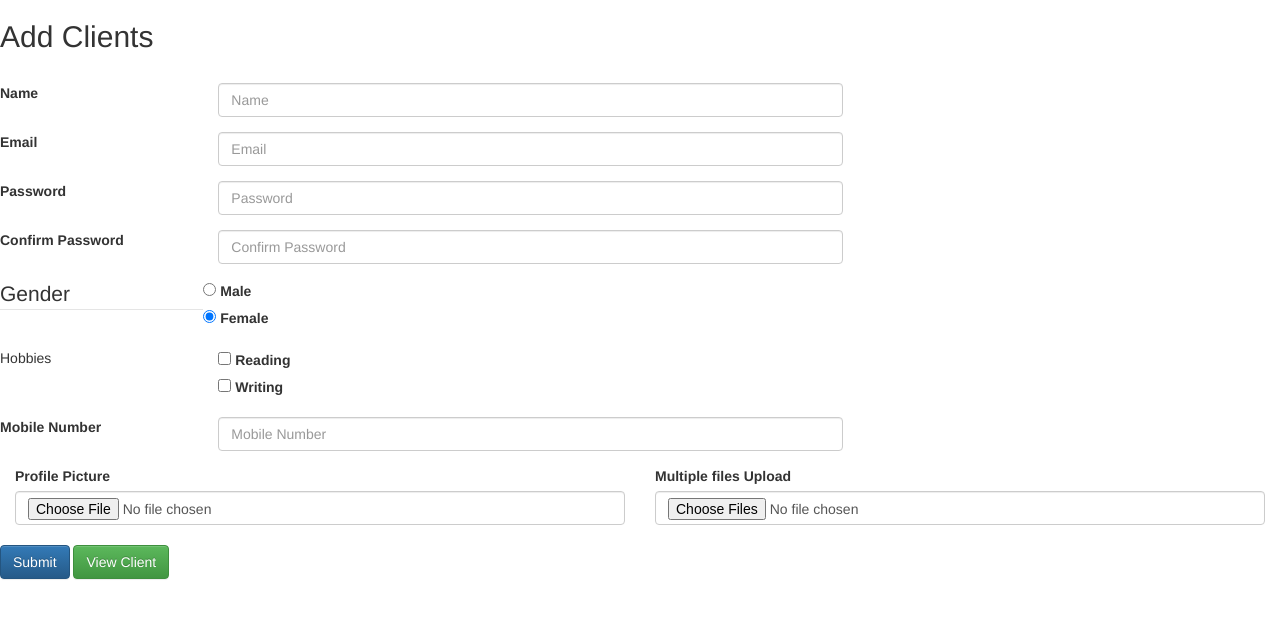
After one commit to gajrajbhadoriya/Think-Tanker, a PHP site: page /CRUD-Multipal-fields/index.php in a window 1280 px wide. The commit adds this page. Shown: the top 619 px of the page. Run offline with PHP 8.4, Linux system fonts and the light colour scheme.

Commit message:
CRUD operation added here

```diff
--- /dev/null
+++ b/CRUD-Multipal-fields/index.php
@@ -0,0 +1,237 @@
+<?php
+$errors = [];
+
+if (isset($_POST["submit"])) {
+    $name = trim($_POST["name"]);
+    if (empty($name)) {
+        $errors["name"] = "Name is required.";
+    }
+
+    $email = trim($_POST["email"]);
+    if (empty($email)) {
+        $errors["email"] = "Email is required.";
+    } elseif (!filter_var($email, FILTER_VALIDATE_EMAIL)) {
+        $errors["email"] = "Invalid email format.";
+    }
+
+    $password = trim($_POST["password"]);
+    if (empty($password)) {
+        $errors["password"] = "Password is required.";
+    }
+
+    $confirm_password = trim($_POST["confirm_password"]);
+    if (empty($confirm_password)) {
+        $errors["confirm_password"] = "Confirm Password is required.";
+    } elseif ($password !== $confirm_password) {
+        $errors["confirm_password"] = "Passwords do not match.";
+    }
+
+    $gender = trim($_POST["gender"]);
+    if (empty($gender)) {
+        $errors["gender"] = "Password is required.";
+    }
+
+    $mobile = trim($_POST["mobile"]);
+    if (empty($mobile) || !preg_match("/^[0-9]{10}$/", $mobile)) {
+        $errors["mobile"] = "Invalid mobile number. Please enter a 10-digit number.";
+    }
+
+    if (empty($_FILES["photo"]["name"])) {
+        $errors["photo"] = "Photo is required.";
+    } else {
+        $photo = $_FILES["photo"];
+        $img_name = $photo["name"];
+        $img_size = $photo["size"];
+        $tmp_name = $photo["tmp_name"];
+        $img_error = $photo["error"];
+
+        $img_ex = pathinfo($img_name, PATHINFO_EXTENSION);
+        $allowed_exs = array("jpg", "png", "jpeg");
+
+        if (in_array($img_ex, $allowed_exs)) {
+            $new_img_name = uniqid("IMG-", true). '.' . $img_ex;
+            $img_upload_path = 'uploads/'. $new_img_name;
+            move_uploaded_file($tmp_name, $img_upload_path);
+        }
+    }
+
+    if (empty($errors)) {
+        include 'includes/db_connection.php';
+        $name = $_POST['name'];
+        $email = $_POST['email'];
+        $password = $_POST['password'];
+        $gender = isset($_POST['gender']) ? $_POST['gender'] : '';
+        $hobbies = isset($_POST['hobbies']) && is_array($_POST['hobbies']) ? $_POST['hobbies'] : [];
+
+        if (empty($hobbies)) {
+            $errors["hobbies"] = "Please select at least one hobby.";
+        }
+        if (empty($errors)) {
+            $hobbies_str = implode(', ', $hobbies);
+        }
+        $mobile = $_POST['mobile'];
+
+        // $img_upload_path = 'uploads/'. $img_name;
+        // move_uploaded_file($tmp_name, $img_upload_path);
+
+        $insertClientSql = "INSERT INTO client (name, email, password, gender, hobbies, mobile, photo)
+                VALUES ('$name', '$email', '$password', '$gender', '$hobbies_str', '$mobile', '$new_img_name')";
+        $result = mysqli_query($conn, $insertClientSql);
+
+        if ($conn->query($insertClientSql) === true) {
+
+            $id = $conn->insert_id;
+            foreach ($_FILES['photos']['name'] as $key => $value) {
+                $rand = rand(100000, 200000);
+                $file = $rand . "_" . $value;
+                $targetDir = 'uploads/';
+                $targetPath = $targetDir . $file;
+
+                if (move_uploaded_file($_FILES['photos']['tmp_name'][$key], $targetPath)) {
+
+                    $insertPhotoSql = "INSERT INTO photos (id, photos) VALUES ('$id', '$file')";
+                    if ($conn->query($insertPhotoSql) === true) {
+                        echo "data inserted successfully";
+                    } else {
+                        echo "data not insert try again";
+                    }
+                } else {
+                    echo "Error moving file $file to the server.";
+                }
+            }
+        } else {
+            echo "Error: " . $insertClientSql . "<br>" . $mysqli->error;
+        }
+
+        if ($result) {
+            mysqli_close($conn);
+            header("Location: view.php");
+            die();
+        }
+    }
+}
+?>
+
+<!DOCTYPE html>
+<html lang="en">
+<head>
+    <meta charset="UTF-8">
+    <meta name="viewport" content="width=device-width, initial-scale=1.0">
+    <link rel="stylesheet" href="https://cdn.jsdelivr.net/npm/bootstrap@3.3.7/dist/css/bootstrap.min.css" integrity="sha384-BVYiiSIFeK1dGmJRAkycuHAHRg32OmUcww7on3RYdg4Va+PmSTsz/K68vbdEjh4u" crossorigin="anonymous">
+
+<!-- Optional theme -->
+<link rel="stylesheet" href="https://cdn.jsdelivr.net/npm/bootstrap@3.3.7/dist/css/bootstrap-theme.min.css" integrity="sha384-rHyoN1iRsVXV4nD0JutlnGaslCJuC7uwjduW9SVrLvRYooPp2bWYgmgJQIXwl/Sp" crossorigin="anonymous">
+    <title>Document</title>
+</head>
+<body>
+<h2>Add Clients</h2>
+</br>
+<form method="post" enctype="multipart/form-data">
+  <div class="form-group row">
+    <label for="inputEmail3" class="col-sm-2 col-form-label">Name</label>
+    <div class="col-sm-6">
+      <input type="text" class="form-control" name="name" id="inputEmail3" placeholder="Name">
+      <?php if(isset($errors["name"])) {
+          echo '<span class="error">' . $errors["name"] . '</span>';
+      } ?>
+    </div>
+  </div>
+  <div class="form-group row">
+    <label for="inputEmail3" class="col-sm-2 col-form-label">Email</label>
+    <div class="col-sm-6">
+      <input type="email" class="form-control" name="email" id="inputEmail3" placeholder="Email">
+      <?php if(isset($errors["email"])) {
+          echo '<span class="error">' . $errors["email"] . '</span>';
+      } ?>
+    </div>
+  </div>
+  <div class="form-group row">
+    <label for="inputPassword3" class="col-sm-2 col-form-label">Password</label>
+    <div class="col-sm-6">
+      <input type="password" name="password" class="form-control" id="inputPassword3" placeholder="Password">
+      <?php if(isset($errors["password"])) {
+          echo '<span class="error">' . $errors["password"] . '</span>';
+      } ?>
+    </div>
+  </div>
+  <div class="form-group row">
+    <label for="inputPassword3" class="col-sm-2 col-form-label">Confirm Password</label>
+    <div class="col-sm-6">
+      <input type="password" name="confirm_password" class="form-control" id="inputPassword3" placeholder="Confirm Password">
+      <?php if(isset($errors["confirm_password"])) {
+          echo '<span class="error">' . $errors["confirm_password"] . '</span>';
+      } ?>
+    </div>
+  </div>
+  <fieldset class="form-group">
+    <div class="row">
+      <legend class="col-form-label col-sm-2 pt-0">Gender</legend>
+      <?php if(isset($errors["gender"])) {
+          echo '<span class="error">' . $errors["gender"] . '</span>';
+      } ?>
+      <div class="form-check">
+    <input class="form-check-input" type="radio" name="gender" id="flexRadioDefault1" value="Male">
+    <label class="form-check-label" for="flexRadioDefault1">
+        Male
+    </label>
+</div>
+<div class="form-check">
+    <input class="form-check-input" type="radio" name="gender" id="flexRadioDefault2" value="Female" checked>
+    <label class="form-check-label" for="flexRadioDefault2">
+        Female
+    </label>
+</div>
+
+    </div>
+  </fieldset>
+  <div class="form-group row">
+    <div class="col-sm-2">Hobbies</div>
+    <?php if(isset($errors["hobbies"])) {
+        echo '<span class="error">' . $errors["hobbies"] . '</span>';
+    } ?>
+    <div class="col-sm-6">
+        <div class="form-check">
+            <input class="form-check-input" name="hobbies[]" type="checkbox" id="readingCheck" value="Reading">
+            <label class="form-check-label" for="readingCheck">
+                Reading
+            </label>
+        </div>
+        <div class="form-check">
+            <input class="form-check-input" name="hobbies[]" type="checkbox" id="writingCheck" value="Writing">
+            <label class="form-check-label" for="writingCheck">
+                Writing
+            </label>
+        </div>
+    </div>
+</div>
+
+  <div class="form-group row">
+    <label for="inputPassword3" class="col-sm-2 col-form-label">Mobile Number</label>
+    <div class="col-sm-6">
+      <input type="password" name="mobile" class="form-control" id="inputPassword3" placeholder="Mobile Number">
+      <?php if(isset($errors["mobile"])) {
+          echo '<span class="error">' . $errors["mobile"] . '</span>';
+      } ?>
+    </div>
+  </div>
+  <div class="col-sm-6">
+    <label for="formFile" class="form-label">Profile Picture</label>
+    <input class="form-control" name="photo" type="file" id="formFile">
+    <?php if(isset($errors["photo"])) {
+        echo '<span class="error">' . $errors["photo"] . '</span>';
+    } ?>
+</div>
+ <div class="col-sm-6">
+    <label for="formFileMultiple" class="form-label">Multiple files Upload</label>
+    <input class="form-control" name="photos[]" type="file" id="formFileMultiple" multiple>
+ </div>
+  <div class="form-group row">
+    <div class="col-sm-6">
+    </br>
+      <input type="submit" name="submit" class="btn btn-primary">
+    <a href="view.php" class="btn btn-success">View Client</a>
+    </div>
+  </div>
+</form>
+</body>
+</html>
--- a/upload-image/upload.php
+++ b/upload-image/upload.php
@@ -28,6 +28,7 @@ if(isset($_POST["submit"]) && isset($_FILES['my_image'])){
 
                 $sql = "INSERT INTO images(image_url) VALUES ('$new_img_name')";
                 mysqli_query($conn, $sql);
+
                 header("location: view.php");
             }
         }
```
Also changed, not shown: CRUD-Multipal-fields/delete.php (added, +22 -0 lines), CRUD-Multipal-fields/edit.php (added, +298 -0 lines), CRUD-Multipal-fields/includes/db_connection.php (added, +10 -0 lines), CRUD-Multipal-fields/view.php (added, +58 -0 lines), Task/simple-header/home.php (+8 -1 lines), new/includes/file_functions.php (+19 -0 lines), upload-image/index.php (+0 -15 lines).
